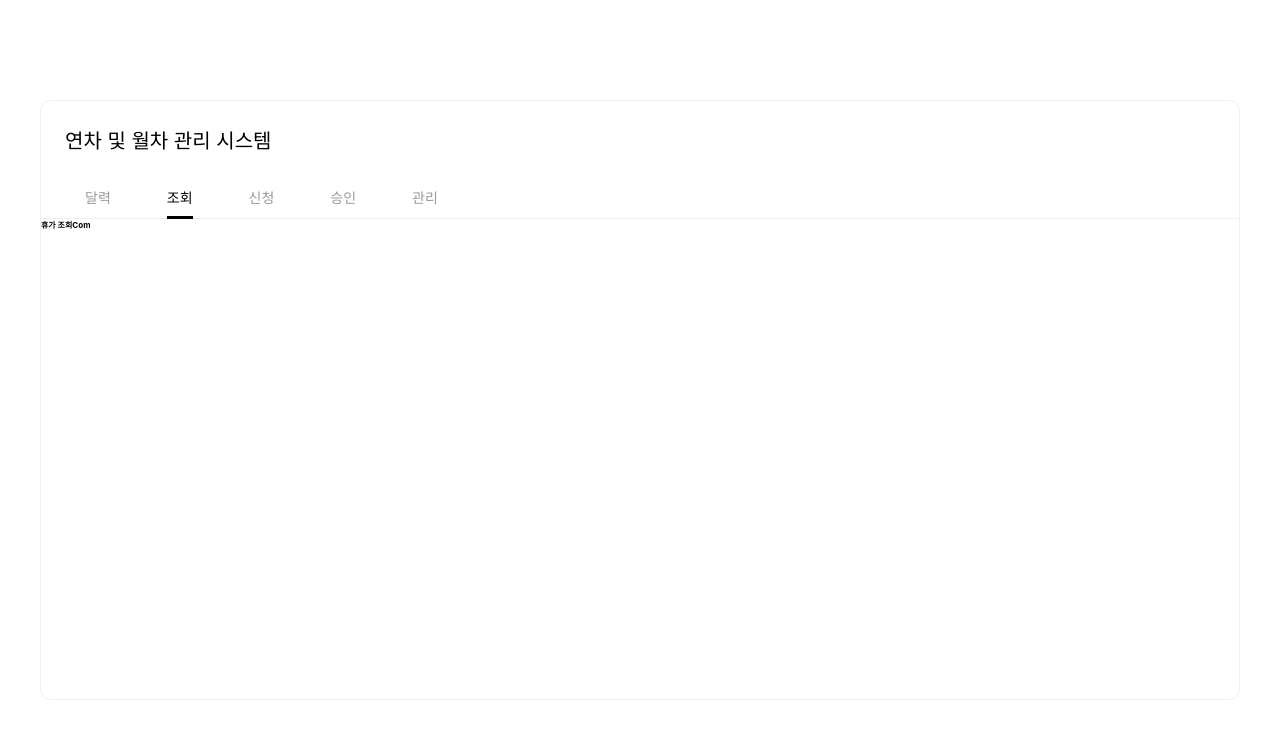
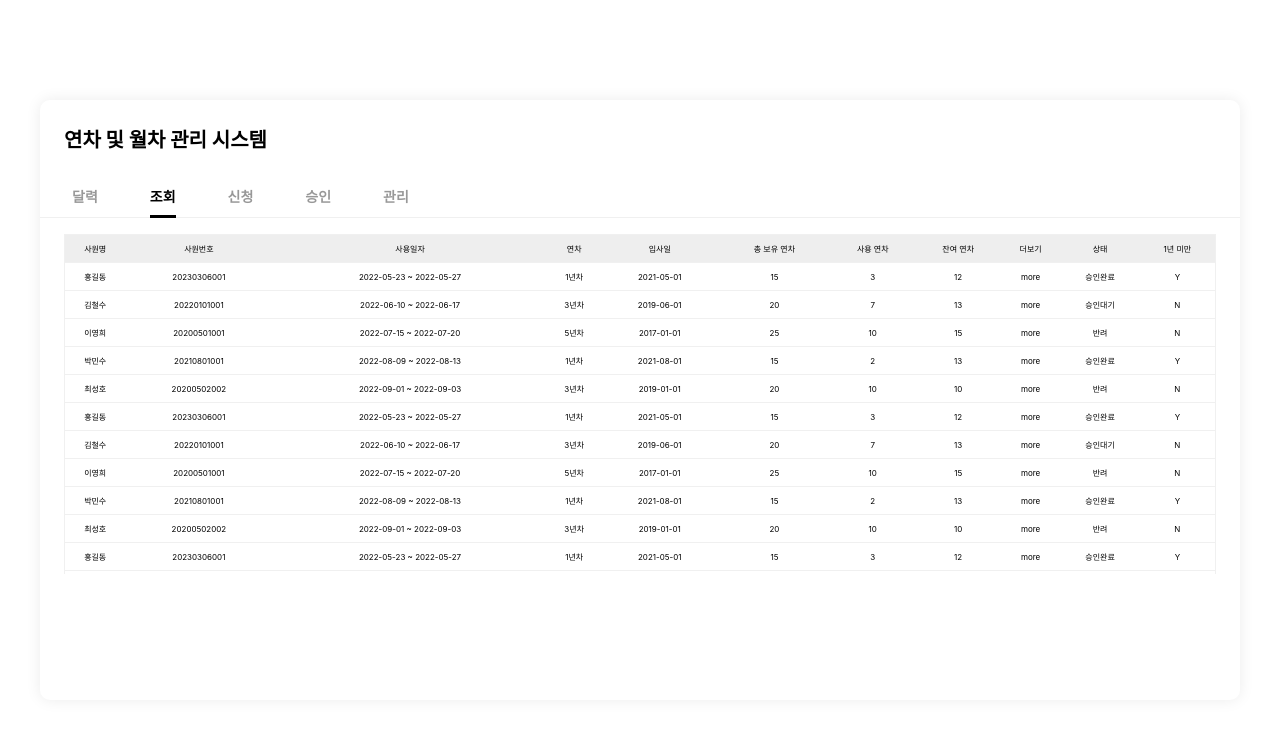
Before and after one commit to myeongyunChoi/TimeTrack, a React (Create React App) app: page / in a window 1280 px wide. Both pictures are taken after a click on the item "조회". Shown: the top 730 px of the page. Built offline with nearby package versions, Linux system fonts and the light colour scheme; no server answers.

Commit message:
interruption

```diff
--- a/package.json
+++ b/package.json
@@ -12,6 +12,7 @@
     "web-vitals": "^2.1.4"
   },
   "scripts": {
+    "proxy": "http://localhost:3001",
     "start": "react-scripts start",
     "build": "react-scripts build",
     "test": "react-scripts test",
--- a/src/App.css
+++ b/src/App.css
@@ -20,13 +20,12 @@ a {
   width: 1200px;
   height: calc(100vh - 200px);
   margin: 100px auto;
-  border: 0.2rem rgb(240, 240, 240) solid;
   border-radius: 10px;
+  box-shadow : 0 0 15px 0px rgb(0 0 0 / 8%);
 }
 
 .App h2 {
   font-size: 2.5rem;
-  font-weight: 300;
   padding: 3rem;
 }
 
@@ -34,9 +33,9 @@ a {
   width: 100%;
   line-height: 5rem;
   display: flex;
-  gap: 2rem;
+  gap: 1.5rem;
   border-bottom: 0.2rem rgb(240, 240, 240) solid;
-  padding-left: 3rem;
+  padding-left: 1.5rem;
 }
 
 .nav_bar li {
@@ -47,7 +46,7 @@ a {
 
 .nav_bar li span{
   font-size: 1.75rem;
-  font-weight: 500;
+  font-weight: 800;
   padding: 1.25rem 0;
   transition: 0.2s ease-in-out;
 }
--- a/src/component/HolidayAbout.jsx
+++ b/src/component/HolidayAbout.jsx
@@ -1,8 +1,259 @@
+import '../css/about.scss';
+import '../backend/about.asp'
+import React, { useState, useEffect } from 'react';
+
 const HolidayAbout = () => {
+
+    const testDB = [
+        {
+            name: "홍길동",
+            staff_num: 20230306001,
+            start_vacation_period: "2022-05-23",
+            end_vacation_period: "2022-05-27",
+            annual: "1년차",
+            joining_date: "2021-05-01",
+            have_annual: 15,
+            used_annual: 3,
+            rest_annual: 12,
+            state: "승인완료",
+            newcomer: true
+        },
+        {
+            name: "김철수",
+            staff_num: 20220101001,
+            start_vacation_period: "2022-06-10",
+            end_vacation_period: "2022-06-17",
+            annual: "3년차",
+            joining_date: "2019-06-01",
+            have_annual: 20,
+            used_annual: 7,
+            rest_annual: 13,
+            state: "승인대기",
+            newcomer: false
+        },
+        {
+            name: "이영희",
+            staff_num: 20200501001,
+            start_vacation_period: "2022-07-15",
+            end_vacation_period: "2022-07-20",
+            annual: "5년차",
+            joining_date: "2017-01-01",
+            have_annual: 25,
+            used_annual: 10,
+            rest_annual: 15,
+            state: "반려",
+            newcomer: false
+        },
+        {
+            name: "박민수",
+            staff_num: 20210801001,
+            start_vacation_period: "2022-08-09",
+            end_vacation_period: "2022-08-13",
+            annual: "1년차",
+            joining_date: "2021-08-01",
+            have_annual: 15,
+            used_annual: 2,
+            rest_annual: 13,
+            state: "승인완료",
+            newcomer: true
+        },
+        {
+            name: "최성호",
+            staff_num: 20200502002,
+            start_vacation_period: "2022-09-01",
+            end_vacation_period: "2022-09-03",
+            annual: "3년차",
+            joining_date: "2019-01-01",
+            have_annual: 20,
+            used_annual: 10,
+            rest_annual: 10,
+            state: "반려",
+            newcomer: false
+        },
+        {
+            name: "홍길동",
+            staff_num: 20230306001,
+            start_vacation_period: "2022-05-23",
+            end_vacation_period: "2022-05-27",
+            annual: "1년차",
+            joining_date: "2021-05-01",
+            have_annual: 15,
+            used_annual: 3,
+            rest_annual: 12,
+            state: "승인완료",
+            newcomer: true
+        },
+        {
+            name: "김철수",
+            staff_num: 20220101001,
+            start_vacation_period: "2022-06-10",
+            end_vacation_period: "2022-06-17",
+            annual: "3년차",
+            joining_date: "2019-06-01",
+            have_annual: 20,
+            used_annual: 7,
+            rest_annual: 13,
+            state: "승인대기",
+            newcomer: false
+        },
+        {
+            name: "이영희",
+            staff_num: 20200501001,
+            start_vacation_period: "2022-07-15",
+            end_vacation_period: "2022-07-20",
+            annual: "5년차",
+            joining_date: "2017-01-01",
+            have_annual: 25,
+            used_annual: 10,
+            rest_annual: 15,
+            state: "반려",
+            newcomer: false
+        },
+        {
+            name: "박민수",
+            staff_num: 20210801001,
+            start_vacation_period: "2022-08-09",
+            end_vacation_period: "2022-08-13",
+            annual: "1년차",
+            joining_date: "2021-08-01",
+            have_annual: 15,
+            used_annual: 2,
+            rest_annual: 13,
+            state: "승인완료",
+            newcomer: true
+        },
+        {
+            name: "최성호",
+            staff_num: 20200502002,
+            start_vacation_period: "2022-09-01",
+            end_vacation_period: "2022-09-03",
+            annual: "3년차",
+            joining_date: "2019-01-01",
+            have_annual: 20,
+            used_annual: 10,
+            rest_annual: 10,
+            state: "반려",
+            newcomer: false
+        }, {
+            name: "홍길동",
+            staff_num: 20230306001,
+            start_vacation_period: "2022-05-23",
+            end_vacation_period: "2022-05-27",
+            annual: "1년차",
+            joining_date: "2021-05-01",
+            have_annual: 15,
+            used_annual: 3,
+            rest_annual: 12,
+            state: "승인완료",
+            newcomer: true
+        },
+        {
+            name: "김철수",
+            staff_num: 20220101001,
+            start_vacation_period: "2022-06-10",
+            end_vacation_period: "2022-06-17",
+            annual: "3년차",
+            joining_date: "2019-06-01",
+            have_annual: 20,
+            used_annual: 7,
+            rest_annual: 13,
+            state: "승인대기",
+            newcomer: false
+        },
+        {
+            name: "이영희",
+            staff_num: 20200501001,
+            start_vacation_period: "2022-07-15",
+            end_vacation_period: "2022-07-20",
+            annual: "5년차",
+            joining_date: "2017-01-01",
+            have_annual: 25,
+            used_annual: 10,
+            rest_annual: 15,
+            state: "반려",
+            newcomer: false
+        },
+        {
+            name: "박민수",
+            staff_num: 20210801001,
+            start_vacation_period: "2022-08-09",
+            end_vacation_period: "2022-08-13",
+            annual: "1년차",
+            joining_date: "2021-08-01",
+            have_annual: 15,
+            used_annual: 2,
+            rest_annual: 13,
+            state: "승인완료",
+            newcomer: true
+        },
+        {
+            name: "최성호",
+            staff_num: 20200502002,
+            start_vacation_period: "2022-09-01",
+            end_vacation_period: "2022-09-03",
+            annual: "3년차",
+            joining_date: "2019-01-01",
+            have_annual: 20,
+            used_annual: 10,
+            rest_annual: 10,
+            state: "반려",
+            newcomer: false
+        }
+    ];
+
+    const [annualData, setAnnualData] = useState([]);
+
+    useEffect(() => {
+        fetch('http://localhost:3001/about.asp')
+            .then(response => response.text())
+            .then(data => {
+                console.log(data);
+            });
+    }, []);
+
     return (
         <div className="holiday_about">
-            <h1>휴가 조회Com</h1>
-        </div>
+            <div className="about_list_wrap">
+                <table className="about_list">
+                    <thead>
+                        <tr>
+                            <td>사원명</td>
+                            <td>사원번호</td>
+                            <td>사용일자</td>
+                            <td>연차</td>
+                            <td>입사일</td>
+                            <td>총 보유 연차</td>
+                            <td>사용 연차</td>
+                            <td>잔여 연차</td>
+                            <td>더보기</td>
+                            <td>상태</td>
+                            <td>1년 미만</td>
+                        </tr>
+                    </thead>
+                    <tbody>
+                        {
+                            testDB.map((data, key) => {
+                                return (
+                                    <tr key={key}>
+                                        <td>{data.name}</td>
+                                        <td>{data.staff_num}</td>
+                                        <td>{data.start_vacation_period} ~ {data.end_vacation_period}</td>
+                                        <td>{data.annual}</td>
+                                        <td>{data.joining_date}</td>
+                                        <td>{data.have_annual}</td>
+                                        <td>{data.used_annual}</td>
+                                        <td>{data.rest_annual}</td>
+                                        <td>more</td>
+                                        <td>{data.state}</td>
+                                        <td>{data.newcomer ? "Y" : "N"}</td>
+                                    </tr>
+                                )
+                            })
+                        }
+                    </tbody>
+                </table>
+            </div>
+        </div >
     );
 }
 
--- /dev/null
+++ b/src/css/about.scss
@@ -0,0 +1,57 @@
+$DefauiltPadding :2rem 3rem;
+$DefauiltFontSize : 1.3rem;
+$DefauiltBorder : 0.2rem rgb(240, 240, 240) solid;
+
+.holiday_about {
+    padding: $DefauiltPadding;
+    position: relative;
+    height: auto;
+    width: 100%;
+
+}
+
+.about_list_wrap {
+    overflow-y: scroll;
+    height: 42.5rem;
+}
+
+/* 스크롤바 스타일 커스터마이징 */
+.about_list_wrap::-webkit-scrollbar {
+    width: 0.5rem;
+}
+
+.about_list_wrap::-webkit-scrollbar-track {
+    background-color: #f1f1f1;
+}
+
+.about_list_wrap::-webkit-scrollbar-thumb {
+    background-color: #888;
+    border-radius: 0.25rem;
+}
+
+.about_list_wrap::-webkit-scrollbar-thumb:hover {
+    background-color: #555;
+}
+
+
+.about_list {
+    width: 100%;
+    text-align: center;
+    border: $DefauiltBorder;
+    border-collapse: collapse;
+    border-spacing: 0;
+
+    td {
+
+        font-size: 1rem;
+    }
+
+    thead {
+        background-color: rgb(238, 238, 238);
+    }
+
+    tr {
+        height: 3.5rem;
+        border-bottom: 1px solid rgb(240, 240, 240);
+    }
+}
--- a/src/modal/AddNewEmployee.jsx
+++ b/src/modal/AddNewEmployee.jsx
@@ -20,7 +20,7 @@ const NewEmployeeModal = ({ modalState, showModal }) => {
                         <p>연차</p>
                     </li>
                     <li>
-                        <input type="text" name="annual" id="annual" />
+                        <input type="number" name="annual" id="annual" />
                     </li>
                     <li className="add_btn_box">
                         <span className="madal_save_btn" onClick={()=>{showModal()}}>등록하기</span>
```
Also changed, not shown: 1 other file (tests, documents, lock files or other folders).
